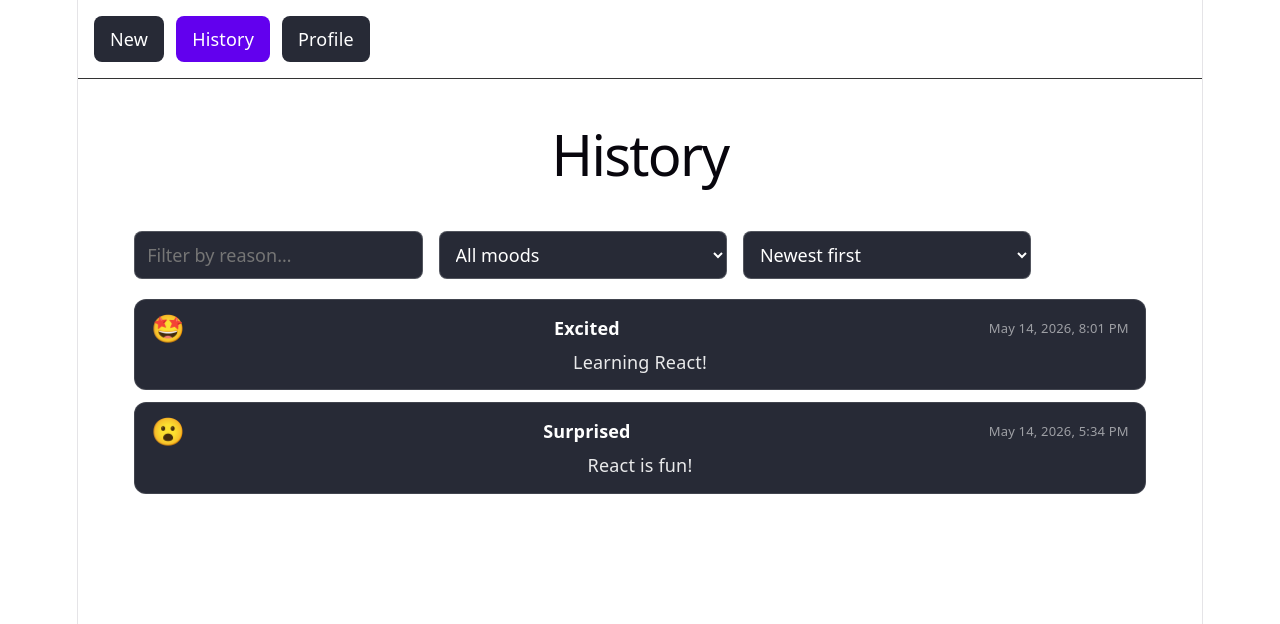
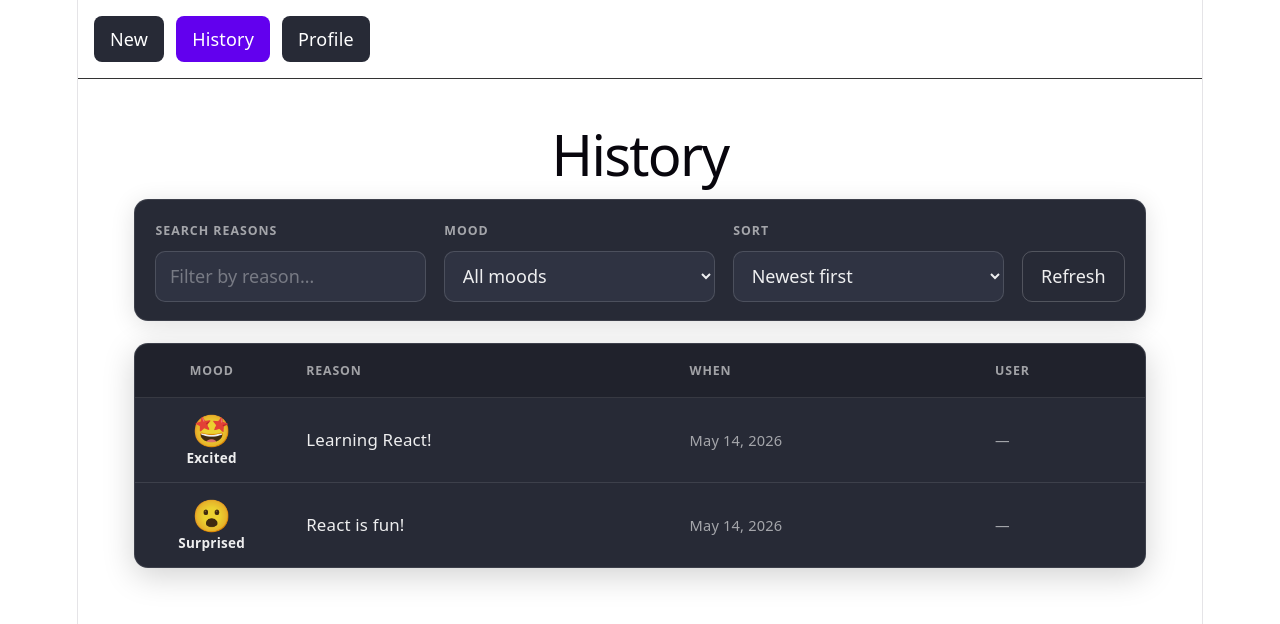
Before and after one commit to matedemorphy/moods-frontend, a React (Vite) app: page /history in a window 1280 px wide. Shown: the top 624 px of the page. Built offline with nearby package versions, Linux system fonts and the light colour scheme; data requests are answered from the project's data file.

Commit message:
li to table

```diff
--- a/src/components/MoodHistoryList.css
+++ b/src/components/MoodHistoryList.css
@@ -1,154 +1,322 @@
 .mood-history {
+  --mh-accent: #6200ee;
+  --mh-surface: #272a36;
+  --mh-surface-raised: #2f3342;
+  --mh-border: rgba(255, 255, 255, 0.1);
+  --mh-text: rgba(255, 255, 255, 0.92);
+  --mh-muted: rgba(255, 255, 255, 0.58);
+
   display: flex;
   flex-direction: column;
-  gap: 20px;
+  gap: 1.25rem;
+  width: 100%;
+  text-align: left;
 }
 
-.mood-history-toolbar {
-  display: flex;
-  flex-wrap: wrap;
-  align-items: flex-end;
-  gap: 16px;
+.mood-history__toolbar {
+  display: grid;
+  grid-template-columns: repeat(auto-fit, minmax(10.5rem, 1fr));
+  gap: 0.875rem 1rem;
+  align-items: end;
+  padding: 1rem 1.125rem;
+  border-radius: 14px;
+  background: var(--mh-surface);
+  border: 1px solid var(--mh-border);
+  box-shadow: 0 4px 24px rgba(0, 0, 0, 0.12);
 }
 
-.mood-history-field {
+.mood-history__field {
   display: flex;
   flex-direction: column;
-  gap: 6px;
-  min-width: 160px;
-  flex: 1 1 160px;
+  gap: 0.375rem;
+  min-width: 0;
 }
 
-.mood-history-label {
-  font-size: 12px;
+.mood-history__label {
+  font-size: 0.6875rem;
+  font-weight: 600;
   text-transform: uppercase;
-  letter-spacing: 0.06em;
-  color: rgba(255, 255, 255, 0.65);
+  letter-spacing: 0.08em;
+  color: var(--mh-muted);
 }
 
-.mood-history-input,
-.mood-history-select {
+.mood-history__input,
+.mood-history__select {
   font: inherit;
-  color: #fff;
-  background: #272a36;
-  border: 1px solid rgba(255, 255, 255, 0.2);
-  border-radius: 8px;
-  padding: 10px 12px;
+  color: var(--mh-text);
+  background: var(--mh-surface-raised);
+  border: 1px solid rgba(255, 255, 255, 0.14);
+  border-radius: 10px;
+  padding: 0.625rem 0.75rem;
+  transition:
+    border-color 0.2s ease,
+    box-shadow 0.2s ease;
 }
 
-.mood-history-input:focus,
-.mood-history-select:focus {
-  outline: none;
-  border-color: #6200ee;
-  box-shadow: 0 0 0 2px rgba(98, 0, 238, 0.25);
+.mood-history__input::placeholder {
+  color: rgba(255, 255, 255, 0.35);
 }
 
-.mood-history-refresh {
-  font: inherit;
-  cursor: pointer;
-  border-radius: 8px;
-  padding: 10px 16px;
-  border: 1px solid rgba(255, 255, 255, 0.25);
-  background: transparent;
-  color: #fff;
-  margin-left: auto;
+.mood-history__input:hover,
+.mood-history__select:hover {
+  border-color: rgba(255, 255, 255, 0.22);
 }
 
-.mood-history-refresh:hover:not(:disabled) {
-  border-color: #6200ee;
+.mood-history__input:focus,
+.mood-history__select:focus {
+  outline: none;
+  border-color: var(--mh-accent);
+  box-shadow: 0 0 0 3px rgba(98, 0, 238, 0.28);
+}
+
+.mood-history__refresh {
+  font: inherit;
+  font-weight: 500;
+  cursor: pointer;
+  border-radius: 10px;
+  padding: 0.625rem 1rem;
+  border: 1px solid rgba(255, 255, 255, 0.2);
+  background: transparent;
+  color: var(--mh-text);
+  justify-self: end;
+  transition:
+    border-color 0.2s ease,
+    background-color 0.2s ease,
+    color 0.2s ease;
+}
+
+@media (min-width: 640px) {
+  .mood-history__refresh {
+    grid-column: -1;
+  }
+}
+
+.mood-history__refresh:hover:not(:disabled) {
+  border-color: var(--mh-accent);
+  background: rgba(98, 0, 238, 0.12);
   color: #e9d5ff;
 }
 
-.mood-history-refresh:disabled {
-  opacity: 0.6;
+.mood-history__refresh:disabled {
+  opacity: 0.55;
   cursor: not-allowed;
 }
 
-.mood-history-status,
-.mood-history-empty {
+.mood-history__status,
+.mood-history__empty {
   margin: 0;
-  color: rgba(255, 255, 255, 0.75);
+  padding: 1rem 1.125rem;
+  border-radius: 12px;
+  background: var(--mh-surface);
+  border: 1px dashed var(--mh-border);
+  color: var(--mh-muted);
+  text-align: center;
 }
 
-.mood-history-banner {
-  padding: 14px 16px;
-  border-radius: 10px;
+.mood-history__banner {
+  padding: 0.875rem 1rem;
+  border-radius: 12px;
   display: flex;
   flex-wrap: wrap;
   align-items: center;
-  gap: 12px;
+  gap: 0.75rem;
 }
 
-.mood-history-banner--error {
-  background: rgba(198, 40, 40, 0.25);
-  border: 1px solid rgba(244, 67, 54, 0.45);
+.mood-history__banner--error {
+  background: rgba(198, 40, 40, 0.22);
+  border: 1px solid rgba(244, 67, 54, 0.4);
   color: #ffcdd2;
 }
 
-.mood-history-banner p {
+.mood-history__banner p {
   margin: 0;
   flex: 1 1 auto;
 }
 
-.mood-history-banner button {
+.mood-history__banner button {
   font: inherit;
   cursor: pointer;
   border: none;
-  border-radius: 6px;
-  padding: 8px 14px;
-  background: #6200ee;
+  border-radius: 8px;
+  padding: 0.5rem 0.875rem;
+  background: var(--mh-accent);
   color: #fff;
 }
 
-.mood-history-list {
-  list-style: none;
-  margin: 0;
+.mood-history__table-wrap {
+  overflow-x: auto;
+  border-radius: 14px;
+  border: 1px solid var(--mh-border);
+  background: var(--mh-surface);
+  box-shadow: 0 8px 32px rgba(0, 0, 0, 0.18);
+}
+
+.mood-history__table {
+  width: 100%;
+  border-collapse: collapse;
+  font-size: 0.9375rem;
+}
+
+.mood-history__table caption.visually-hidden {
+  position: absolute;
+  width: 1px;
+  height: 1px;
   padding: 0;
+  margin: -1px;
+  overflow: hidden;
+  clip: rect(0, 0, 0, 0);
+  white-space: nowrap;
+  border: 0;
+}
+
+.mood-history__th {
+  padding: 0.75rem 1rem;
+  font-size: 0.6875rem;
+  font-weight: 600;
+  text-transform: uppercase;
+  letter-spacing: 0.07em;
+  color: var(--mh-muted);
+  text-align: left;
+  background: rgba(0, 0, 0, 0.18);
+  border-bottom: 1px solid var(--mh-border);
+}
+
+.mood-history__th--mood {
+  width: 6.5rem;
+  text-align: center;
+}
+
+.mood-history__th--when,
+.mood-history__th--user {
+  white-space: nowrap;
+}
+
+.mood-history__row {
+  transition: background-color 0.15s ease;
+}
+
+.mood-history__row:hover {
+  background: rgba(98, 0, 238, 0.06);
+}
+
+.mood-history__row:not(:last-child) .mood-history__cell {
+  border-bottom: 1px solid var(--mh-border);
+}
+
+.mood-history__cell {
+  padding: 0.875rem 1rem;
+  vertical-align: middle;
+  color: var(--mh-text);
+}
+
+.mood-history__cell--mood {
+  text-align: center;
+  width: 6.5rem;
+}
+
+.mood-history__mood-stack {
   display: flex;
   flex-direction: column;
-  gap: 12px;
+  align-items: center;
+  justify-content: center;
+  gap: 0.25rem;
+  min-width: 4.5rem;
 }
 
-.mood-history-card {
-  background: #272a36;
-  border: 1px solid rgba(255, 255, 255, 0.12);
-  border-radius: 12px;
-  padding: 14px 16px;
-}
-
-.mood-history-card-head {
-  display: flex;
-  flex-wrap: wrap;
-  align-items: center;
-  gap: 10px;
-  margin-bottom: 8px;
-}
-
-.mood-history-emoji {
-  font-size: 1.5rem;
+.mood-history__mood-emoji {
+  display: block;
+  font-size: 1.75rem;
   line-height: 1;
 }
 
-.mood-history-mood {
+.mood-history__mood-name {
+  display: block;
+  font-size: 0.75rem;
+  font-weight: 600;
+  line-height: 1.2;
   text-transform: capitalize;
-  font-weight: 600;
-  color: #fff;
-  flex: 1 1 auto;
+  color: var(--mh-text);
+  letter-spacing: 0.02em;
 }
 
-.mood-history-time {
-  font-size: 13px;
-  color: rgba(255, 255, 255, 0.55);
+.mood-history__reason {
+  margin: 0;
+  line-height: 1.5;
+  color: var(--mh-text);
 }
 
-.mood-history-reason {
-  margin: 0;
-  color: rgba(255, 255, 255, 0.9);
-  line-height: 1.45;
+.mood-history__time {
+  font-size: 0.8125rem;
+  color: var(--mh-muted);
+  white-space: nowrap;
 }
 
-.mood-history-user {
-  margin: 8px 0 0;
-  font-size: 13px;
-  color: rgba(255, 255, 255, 0.5);
+.mood-history__user {
+  font-size: 0.8125rem;
+  color: rgba(192, 132, 252, 0.95);
 }
+
+.mood-history__user--empty {
+  color: var(--mh-muted);
+}
+
+@media (max-width: 720px) {
+  .mood-history__table thead {
+    display: none;
+  }
+
+  .mood-history__row {
+    display: grid;
+    grid-template-columns: auto 1fr;
+    grid-template-areas:
+      "mood reason"
+      "mood meta";
+    gap: 0.5rem 0.875rem;
+    padding: 0.875rem 1rem;
+  }
+
+  .mood-history__row:hover {
+    background: rgba(98, 0, 238, 0.08);
+  }
+
+  .mood-history__row:not(:last-child) {
+    border-bottom: 1px solid var(--mh-border);
+  }
+
+  .mood-history__row:not(:last-child) .mood-history__cell {
+    border-bottom: none;
+  }
+
+  .mood-history__cell {
+    display: block;
+    padding: 0;
+  }
+
+  .mood-history__cell--mood {
+    grid-area: mood;
+    align-self: start;
+    padding-top: 0.125rem;
+  }
+
+  .mood-history__cell--reason {
+    grid-area: reason;
+  }
+
+  .mood-history__cell--when,
+  .mood-history__cell--user {
+    grid-area: meta;
+    display: inline-block;
+    vertical-align: baseline;
+    font-size: 0.8125rem;
+  }
+
+  .mood-history__cell--when {
+    margin-right: 0.35rem;
+  }
+
+  .mood-history__cell--when::after {
+    content: "·";
+    margin-left: 0.5rem;
+    color: var(--mh-muted);
+  }
+}
--- a/src/components/MoodHistoryList.jsx
+++ b/src/components/MoodHistoryList.jsx
@@ -9,10 +9,14 @@ import "./MoodHistoryList.css";
 function formatWhen(ts) {
   const n = Number(ts);
   if (!Number.isFinite(n)) return "—";
-  return new Date(n).toLocaleString(undefined, {
+  return new Date(n).toLocaleDateString(undefined, {
     dateStyle: "medium",
-    timeStyle: "short",
   });
+}
+
+function moodDateTimeAttr(createdAt) {
+  const n = Number(createdAt);
+  return Number.isFinite(n) ? new Date(n).toISOString() : undefined;
 }
 
 export default function MoodHistoryList() {
@@ -40,25 +44,27 @@ export default function MoodHistoryList() {
   const errorMessage =
     error instanceof Error ? error.message : error ? String(error) : null;
 
+  const showTable = !isPending && !isError && visible.length > 0;
+
   return (
     <section className="mood-history" aria-label="Mood history and filters">
-      <div className="mood-history-toolbar">
-        <label className="mood-history-field">
-          <span className="mood-history-label">Search reasons</span>
+      <div className="mood-history__toolbar">
+        <label className="mood-history__field">
+          <span className="mood-history__label">Search reasons</span>
           <input
             type="search"
             value={search}
             onChange={(e) => setSearch(e.target.value)}
             placeholder="Filter by reason…"
-            className="mood-history-input"
+            className="mood-history__input"
             autoComplete="off"
           />
         </label>
 
-        <label className="mood-history-field">
-          <span className="mood-history-label">Mood</span>
+        <label className="mood-history__field">
+          <span className="mood-history__label">Mood</span>
           <select
-            className="mood-history-select"
+            className="mood-history__select"
             value={filter}
             onChange={(e) => setFilter(e.target.value)}
           >
@@ -71,10 +77,10 @@ export default function MoodHistoryList() {
           </select>
         </label>
 
-        <label className="mood-history-field">
-          <span className="mood-history-label">Sort</span>
+        <label className="mood-history__field">
+          <span className="mood-history__label">Sort</span>
           <select
-            className="mood-history-select"
+            className="mood-history__select"
             value={sort}
             onChange={(e) => setSort(e.target.value)}
           >
@@ -85,7 +91,7 @@ export default function MoodHistoryList() {
 
         <button
           type="button"
-          className="mood-history-refresh"
+          className="mood-history__refresh"
           onClick={() => refetch()}
           disabled={isFetching}
         >
@@ -94,11 +100,13 @@ export default function MoodHistoryList() {
       </div>
 
       {isPending ? (
-        <p className="mood-history-status">Loading your moods…</p>
+        <p className="mood-history__status" role="status">
+          Loading your moods…
+        </p>
       ) : null}
 
       {isError ? (
-        <div className="mood-history-banner mood-history-banner--error">
+        <div className="mood-history__banner mood-history__banner--error" role="alert">
           <p>{errorMessage ?? "Could not load moods."}</p>
           <button type="button" onClick={() => refetch()}>
             Try again
@@ -107,40 +115,90 @@ export default function MoodHistoryList() {
       ) : null}
 
       {!isPending && !isError && visible.length === 0 ? (
-        <p className="mood-history-empty">
+        <p className="mood-history__empty">
           {entries.length === 0
             ? "No mood entries yet. Log one from the home screen."
             : "No entries match your filters."}
         </p>
       ) : null}
 
-      {!isPending && !isError && visible.length > 0 ? (
-        <ul className="mood-history-list">
+      {showTable ? (
+        <div className="mood-history__table-wrap">
+          <table className="mood-history__table">
+            <caption className="visually-hidden">
+              Your mood log entries
+            </caption>
+            <thead>
+              <tr>
+                <th scope="col" className="mood-history__th mood-history__th--mood">
+                  Mood
+                </th>
+                <th scope="col" className="mood-history__th mood-history__th--reason">
+                  Reason
+                </th>
+                <th scope="col" className="mood-history__th mood-history__th--when">
+                  When
+                </th>
+                <th scope="col" className="mood-history__th mood-history__th--user">
+                  User
+                </th>
+              </tr>
+            </thead>
+            <tbody>
               {visible.map((entry) => (
-            <li key={entry.id} className="mood-history-card">
-              <div className="mood-history-card-head">
-                <span className="mood-history-emoji" aria-hidden="true">
+                <tr key={entry.id} className="mood-history__row">
+                  <td
+                    className="mood-history__cell mood-history__cell--mood"
+                    data-label="Mood"
+                  >
+                    <div className="mood-history__mood-stack">
+                      <span
+                        className="mood-history__mood-emoji"
+                        aria-hidden="true"
+                      >
                         {entry.emoji}
                       </span>
-                <span className="mood-history-mood">{entry.mood}</span>
+                      <span className="mood-history__mood-name">
+                        {entry.mood}
+                      </span>
+                    </div>
+                  </td>
+                  <td
+                    className="mood-history__cell mood-history__cell--reason"
+                    data-label="Reason"
+                  >
+                    <p className="mood-history__reason">{entry.reason}</p>
+                  </td>
+                  <td
+                    className="mood-history__cell mood-history__cell--when"
+                    data-label="When"
+                  >
                     <time
-                  className="mood-history-time"
-                  dateTime={
-                    Number.isFinite(Number(entry.createdAt))
-                      ? new Date(Number(entry.createdAt)).toISOString()
-                      : undefined
-                  }
+                      className="mood-history__time"
+                      dateTime={moodDateTimeAttr(entry.createdAt)}
                     >
                       {formatWhen(entry.createdAt)}
                     </time>
+                  </td>
+                  <td
+                    className="mood-history__cell mood-history__cell--user"
+                    data-label="User"
+                  >
+                    {entry.username ? (
+                      <span className="mood-history__user">
+                        @{entry.username}
+                      </span>
+                    ) : (
+                      <span className="mood-history__user mood-history__user--empty">
+                        —
+                      </span>
+                    )}
+                  </td>
+                </tr>
+              ))}
+            </tbody>
+          </table>
         </div>
-              <p className="mood-history-reason">{entry.reason}</p>
-              {entry.username ? (
-                <p className="mood-history-user">@{entry.username}</p>
-              ) : null}
-            </li>
-          ))}
-        </ul>
       ) : null}
     </section>
   );
--- a/src/components/Reason.jsx
+++ b/src/components/Reason.jsx
@@ -52,10 +52,6 @@ export default function Reason() {
 
   return (
     <form className="reason-form" onSubmit={handleSubmit}>
-      <p className="reason-context" aria-live="polite">
-        <span aria-hidden="true">{emoji}</span> You&apos;re feeling{" "}
-        <span className="reason-mood-name">{name}</span>
-      </p>
 
       {errorMessage ? (
         <p className="reason-error" role="alert">
```
Also changed, not shown: src/components/MoodItem.css (+59 -28 lines), src/components/MoodItem.jsx (+5 -3 lines), src/components/MoodsList.css (+7 -11 lines). Lines whose indentation alone changed are shown as unchanged.
